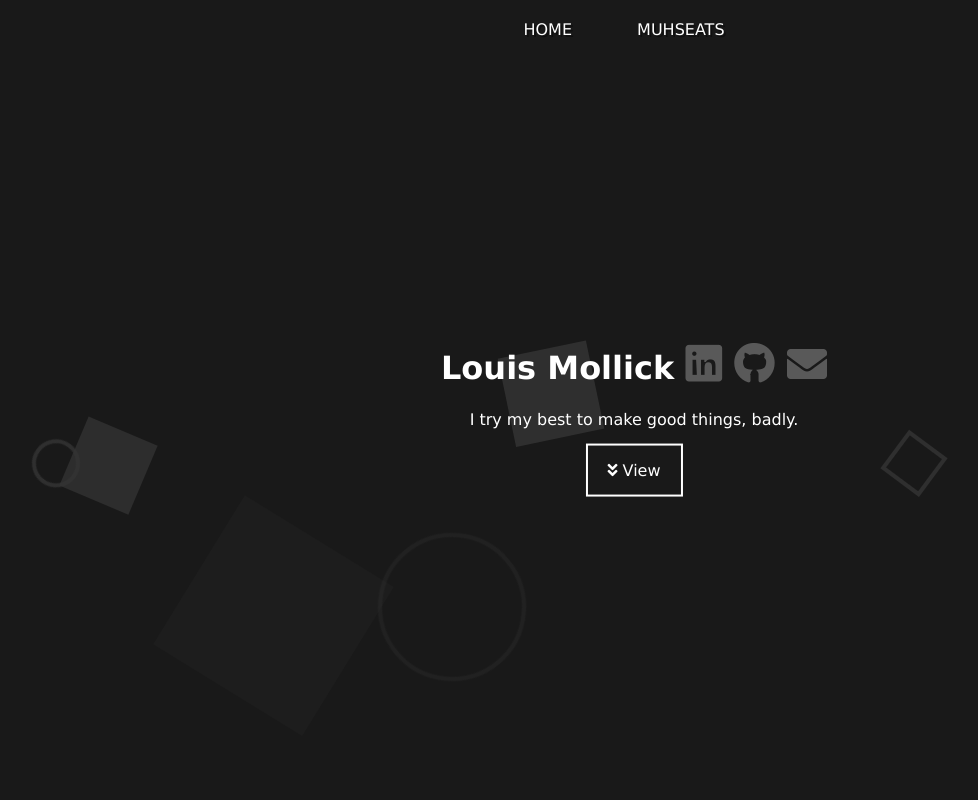
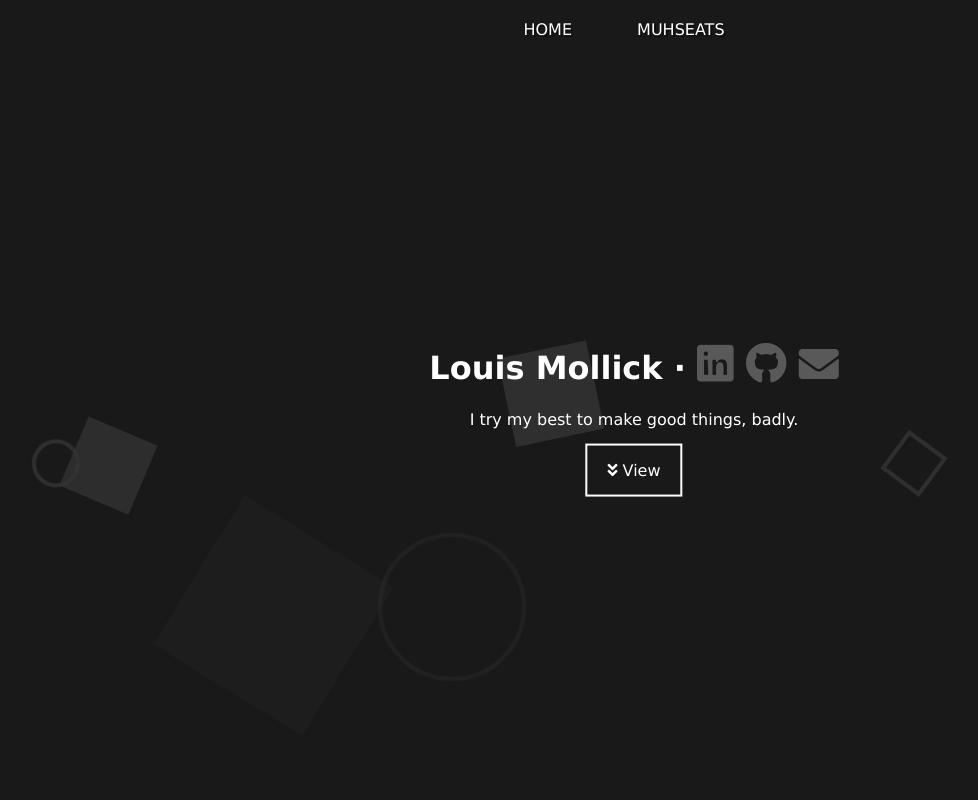
Before and after one commit to louismollick/louismollick.github.io, a plain HTML site: page index.html in a window 1280 px wide. Shown: the top 800 px of the page, without its empty margins (6-984 px from the left). Drawn offline with Linux system fonts and the light colour scheme.

Commit message:
added dot

```diff
--- a/index.html
+++ b/index.html
@@ -31,7 +31,7 @@
             <li></li>
         </ul>
         <div class="hero-text">
-            <h1>Louis Mollick
+            <h1>Louis Mollick &sdot;
                 <span class="hero-links">
                     <a href="https://www.linkedin.com/in/louis-mollick-2b7046169/" target="_blank">
                         <i class="fab fa-linkedin"></i>
```
